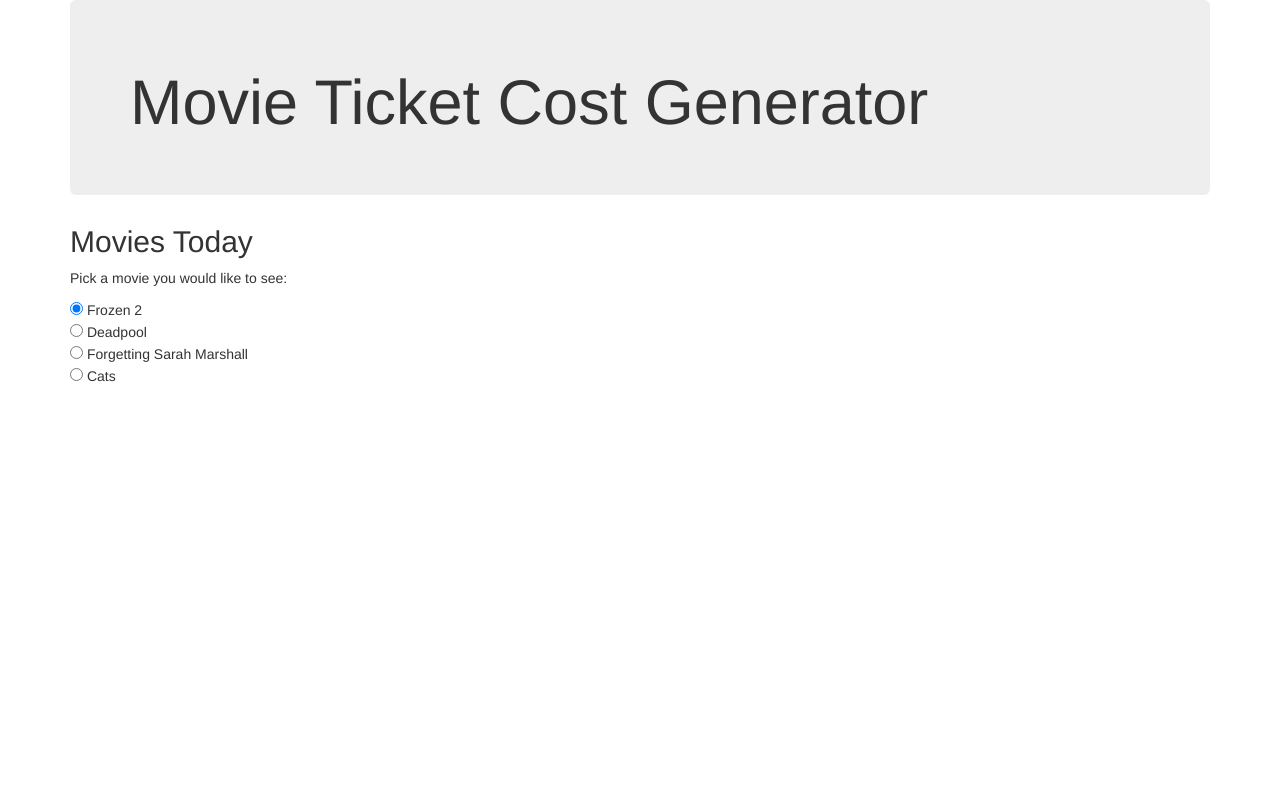
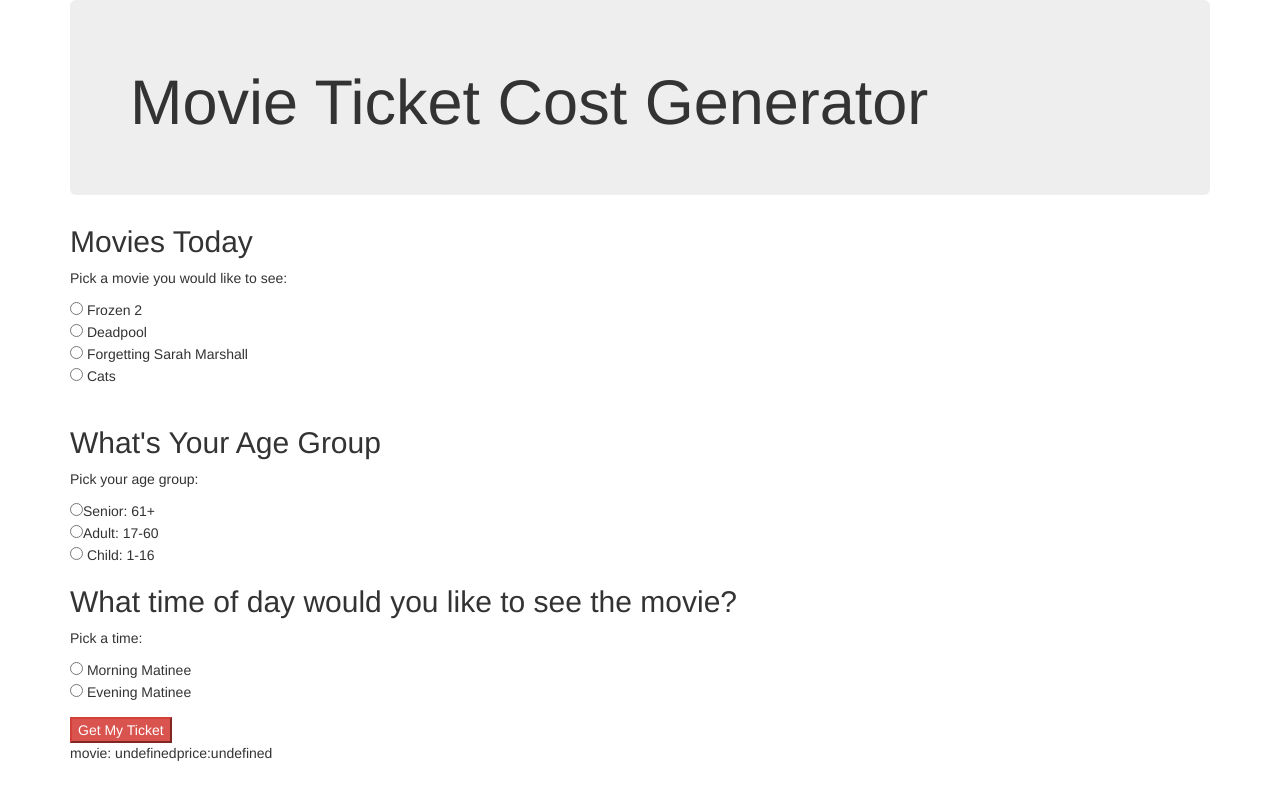
Before and after one commit to ShonBurgundy/movie-tickets, a plain HTML site: page index.html in a window 1280 px wide. Both pictures are taken after a click on the radio button 76 px from the left and 308 px from the top of the page. Drawn offline with Linux system fonts and the light colour scheme.

Commit message:
Completed else if statments for price. started ui, add radio buttons for  age, t.o.d

```diff
--- a/index.html
+++ b/index.html
@@ -15,16 +15,42 @@
     <!-- This is will be movie input form control will go -->
     <form id="movie-form">
       <div class="form-group">
-        <h2>Movies Today</h2>
-        <p >Pick a movie you would like to see:</p>
-        <input type="radio" id="movie1" name="movie"> Frozen 2<br>
-        <input type="radio" id="movie2" name="movie"> Deadpool<br>
-        <input type="radio" id="movie3" name="movie"> Forgetting Sarah Marshall<br>
-        <input type="radio" id="movie4" name="movie"> Cats<br>
-        <br>
+        <form id="movieTitle">
+          <h2>Movies Today</h2>
+          <p >Pick a movie you would like to see:</p>
+          <input type="radio" id="movie1" name="movie" value="new"> Frozen 2<br>
+          <input type="radio" id="movie2" name="movie" value="old"> Deadpool<br>
+          <input type="radio" id="movie3" name="movie" value="old"> Forgetting Sarah Marshall<br>
+          <input type="radio" id="movie4" name="movie" value="new"> Cats<br>
+          <br>
+        </form>
       </div>
+      <!-- This will be Age group radio buttons -->
+      <div class="form-group">
+        <form id="movieAge">
+          <h2>What's Your Age Group</h2>
+          <p >Pick your age group:</p>
+          <input type="radio" id="age1" name="age" value="senior">Senior: 61+<br>
+          <input type="radio" id="age2" name="age" value="adult">Adult: 17-60<br>
+          <input type="radio" id="age2" name="age" value="child"> Child: 1-16<br>
+        </form>
+      </div>
+      <!-- This will be T.O.D radio buttons -->
+      <div class="form-group">
+        <form id="movieTime">
+          <h2>What time of day would you like to see the movie?</h2>
+          <p >Pick a time:</p>
+          <input type="radio" id="age1" name="time" value="morning"> Morning Matinee<br>
+          <input type="radio" id="age2" name="time" value="evening"> Evening Matinee<br>
+        </form>
+      </div>
+      <button type="submit" class="btn-danger">Get My Ticket</button>
+    </form>
+    <div id="result">
+      <ul>
 
-    </form>
+      </ul>
+    </div>
   </div>
 </body>
 </html>
--- a/js/scripts.js
+++ b/js/scripts.js
@@ -5,34 +5,47 @@ this.movieAge = movieAge;
 this.moviePrice = 5;
 }
 
-// for senior & child tickets "new movie" and "night"
 Ticket.prototype.ticketPrice = function() {
- /* if ((this.movieTitle === "new" && this.movieTime === "evening" && this.movieAge === "senior") || (this.movieTitle === "new" && this.movieTime === "evening" && this.movieAge === "child")) {
-    this.moviePrice = 5;
+  var price = this.moviePrice;
+
+  if ((this.movieTitle === "new") || (this.movieTime === "")) {
+    price *= 2;
+  } else if (this.movieTitle === "old") {
+    price += 1;
   }
-  return this.moviePrice*/
+
+  if (this.movieTime === "evening") {
+    price *= 2;
+  } else if (this.movieTime === "morning") {
+    //morning tickets are standard price
+  }
+
+  if (this.movieAge === "adult") {
+    price *= 2;
+  } else if (this.movieAge === "child" || this.moviePrice === "senior") {
+    //child ticket price is standard
+  }
+
+  return price
+}
 
 
 
+// UI ------
+var ticket = new Ticket();
 
+$(document).ready(function(){
+  $("form#movie-form").click(function(event){
+    event.preventDefault();
+    var movieTitle = $("#movieTitle").val();
+    var movieAge = $("#movieAge").val();
+    var movieTime = $("#movieTime").val();
+    $("#movieTitle").val;
+    $("#movieAge").val;
+    $("#movieTime").val;
 
-if ((this.movieTitle === "new") || (this.movieTime === "")) {
-  return this.moviePrice * 2;
-} else if (this.movieTitle === "old") {
-  return this.moviePrice + 1;
-} else if (this.movieTime === "evening") {
-  return this.moviePrice * 2;
-} else if (this.movieTime === "morning") {
-  return this.moviePrice;
-} else if (this.movieAge === "senior") {
-  return this.moviePrice * 2;
-} else if (this.movieAge === "child") {
-  return this.moviePrice
-}
-
-}
-
-var ticket = new Ticket ("old", "evening", "senior")
-var price = ticket.ticketPrice()
-console.log ("ticket", ticket);
-console.log ("price", price);
+    var newTicket = new Ticket(movieTitle, movieAge, movieTime);
+    newTicket.ticketPrice();
+    $("#result").text("movie: " + this.movieTitle + "price:" + this.moviePrice);
+  })
+})
```
